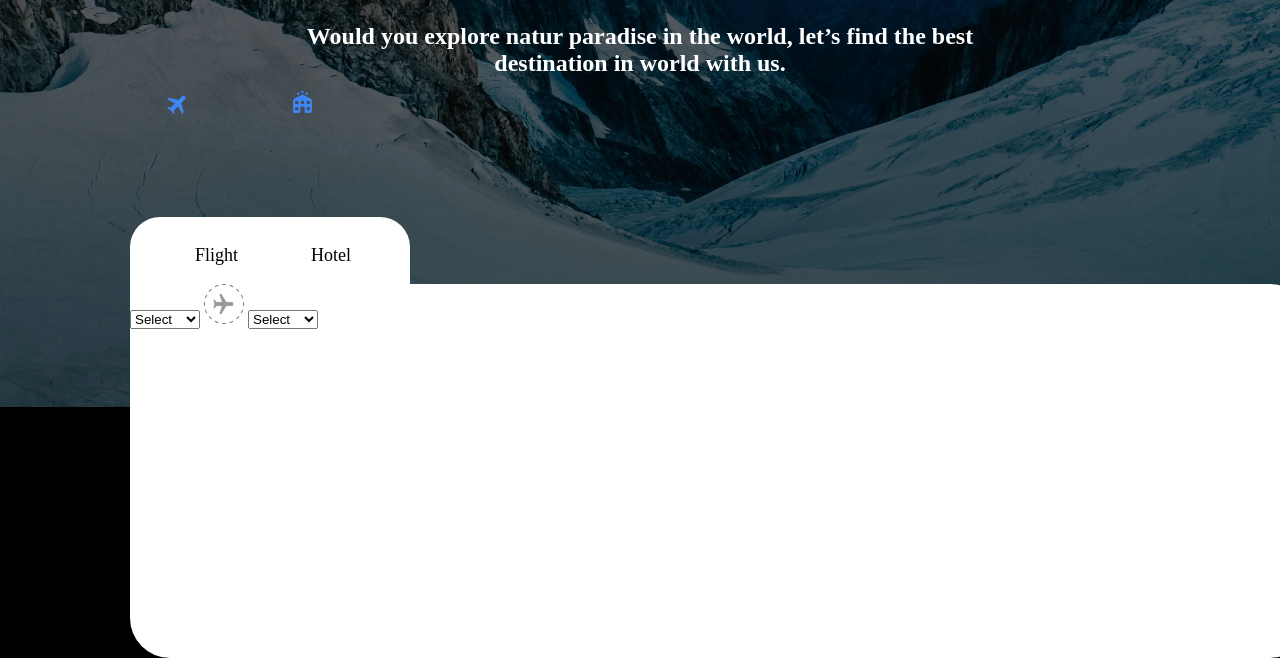
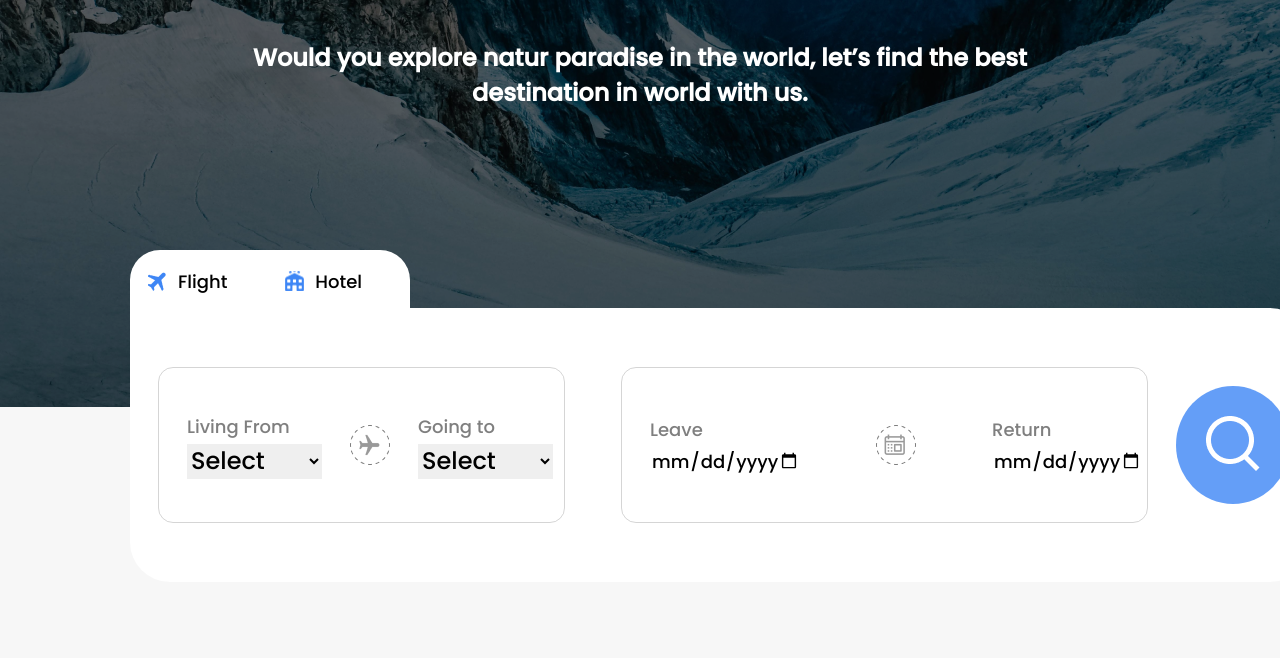
Before and after one commit to m-ruzhynskyi/TravelAgency, a plain HTML site: page index.html in a window 1280 px wide. Shown: the part 545-1203 px from the top of the page. After the commit the page ends 1127 px from the top, so only its background shows below. Drawn offline with Linux system fonts and the light colour scheme; a web font is replaced by a local one.

Commit message:
finish pageOne

```diff
--- a/index.html
+++ b/index.html
@@ -26,14 +26,17 @@
             </main>
             <footer>
                 <div class="hotOrFly">
-                    <p><span><img src="./assets/img/airplane.png" alt="Airplane"></span>Flight</p>
-                    <p><span><img src="./assets/img/hotel.png" alt="Hotel"></span>Hotel</p>
+                    <p>Flight</p>
+                    <p>Hotel</p>
                 </div>
                 <div class="flights">
+                    <div class="right">
+                        <div class="from">
+                            <label>Living From</label>
                             <select name="from">
                                 <option value="none">Select</option>
                                 <option value="Dubai">Dubai</option>
-                        <option value="New-York">New</option>
+                                <option value="New-York">New York</option>
                                 <option value="Kyiv">Kyiv</option>
                                 <option value="Lviv">Lviv</option>
                                 <option value="Warsaw">Warsaw</option>
@@ -41,11 +44,14 @@
                                 <option value="Paris">Paris</option>
                                 <option value="Tokyo">Tokyo</option>
                             </select>
+                        </div>
                         <img src="./assets/img/fly.png">
+                        <div class="to">
+                            <label class="to">Going to</label>
                             <select name="to">
                                 <option value="none">Select</option>
                                 <option value="Dubai">Dubai</option>
-                        <option value="New-York">New</option>
+                                <option value="New-York">New York</option>
                                 <option value="Kyiv">Kyiv</option>
                                 <option value="Lviv">Lviv</option>
                                 <option value="Warsaw">Warsaw</option>
@@ -53,6 +59,20 @@
                                 <option value="Paris">Paris</option>
                                 <option value="Tokyo">Tokyo</option>
                             </select>
+                        </div>
+                    </div>
+                    <div class="left">
+                        <div class="leave">
+                            <label>Leave</label>
+                            <input type="date" name="start-date" id="start-date">
+                        </div>
+                        <img src="./assets/img/calendra.png">
+                        <div class="return">
+                            <label>Return</label>
+                            <input type="date" name="start-date" id="end-date">
+                        </div>
+                    </div>
+                    <button><img src="./assets/img/lupa.png" alt="Lupa"></button>
                 </div>
             </footer>
         </section>
--- a/main.css
+++ b/main.css
@@ -27,7 +27,7 @@
 
 body{
     margin: 0;
-    background-color: black;
+    background-color: rgba(247, 247, 247, 1);
 }
 
 /*body*/
@@ -100,41 +100,131 @@ body{
     color: black;
     border-radius: 30px 30px 0 0;
     width: 280px;
+    height: 58px;
 }
 
-#pageOne footer .hotOrFly p:nth-child(1){
-    margin-right: 58px;
-    margin-left: 65px;
-    margin-top: 28px;
+#pageOne footer .hotOrFly p:nth-child(1) {
+    display: flex;
+    align-items: center;
+    margin: 5px 58px 0 18px;
+    cursor: pointer;
 }
 
-#pageOne footer .hotOrFly img[alt="Airplane"]{
-    position: absolute;
-    left: 160px;
-    bottom: 133px;
+#pageOne footer .hotOrFly p:nth-child(1)::before {
+    content: "";
+    background-image: url("./assets/img/airplane.png");
+    background-repeat: no-repeat;
+    background-position: -8px;
+    margin-right: 10px;
+    width: 20px;
+    height: 20px;
 }
 
-#pageOne footer .hotOrFly img[alt="Hotel"]{
-    position: absolute;
-    left: 290px;
-    bottom: 140px;
+
+#pageOne footer .hotOrFly p:nth-child(2) {
+    display: flex;
+    align-items: center;
+    cursor: pointer;
+    margin: 5px 0 0 0;
 }
 
-#pageOne footer .hotOrFly p:nth-child(2){
-    margin-right: 35px;
-    margin-top: 28px;
-    margin-left: 15px;
+#pageOne footer .hotOrFly p:nth-child(2)::before {
+    content: "";
+    background-image: url("./assets/img/hotel.png");
+    background-repeat: no-repeat;
+    background-position: -3px;
+    margin-right: 10px;
+    width: 20px;
+    height: 20px;
 }
+
 
 #pageOne footer .hotOrFly p:hover{
     background-color: rgba(62, 134, 245, 0.2);
     transition: 90ms;
+    padding: 5px;
+    height: 45px;
+    border-radius: 12px;
+}
+
+/*hotel or fly section*/
+
+#pageOne footer .flights{
+    display: flex;
+    align-items: center;
+    justify-content: space-evenly;
+}
+
+#pageOne footer .flights div{
+    margin: 44px 28px 43px 28px;
 }
 
 #pageOne footer .flights{
     background-color: white;
     color: black;
     width: 1180px;
-    height: 374px;
+    height: 274px;
     border-radius: 0 40px 40px 40px;
 }
+
+#pageOne footer .flights .right{
+    border: 1px solid rgba(172, 172, 172, 0.5);
+    width: 405px;
+    height: 154px;
+    border-radius: 15px;
+    display: flex;
+    align-items: center;
+}
+
+#pageOne footer .flights select, input{
+    box-sizing: border-box;
+    border: none;
+    font-family: PoppinsMedium;
+    font-size: 24px;
+    cursor: pointer;
+    margin-top: 4px;
+    width: 135px;
+}
+#pageOne footer .flights input{
+    font-size: 18px;
+    width: 150px;
+}
+#pageOne footer .flights label{
+    font-family: PoppinsMedium;
+    font-size: 18px;
+    color: rgba(0, 0, 0, 0.5);
+}
+
+#pageOne footer .flights .left{
+    border: 1px solid rgba(172, 172, 172, 0.5);
+    width: 525px;
+    height: 154px;
+    border-radius: 15px;
+    display: flex;
+    align-items: center;
+}
+
+#pageOne footer .flights .left img{
+    margin-right: 48px;
+    margin-left: 48px;
+}
+
+#pageOne footer .flights .left .leave label{
+    display: flex;
+    align-items: center;
+}
+
+
+#pageOne footer .flights .left .return label{
+    display: flex;
+    align-items: center;
+}
+
+#pageOne footer .flights button{
+    background-color: rgba(62, 134, 245, 0.8);
+    border: none;
+    border-radius: 50%;
+    padding: 30px;
+    margin-right: 30px;
+    cursor: pointer;
+}
```
Also changed, not shown: assets/fonts/Poppins-Medium.ttf (added), assets/img/Airplaneleft.png (added), assets/img/Airplanerght.png (added), assets/img/calendra.png (added), assets/img/lupa.png (added). Lines whose indentation alone changed are shown as unchanged.
